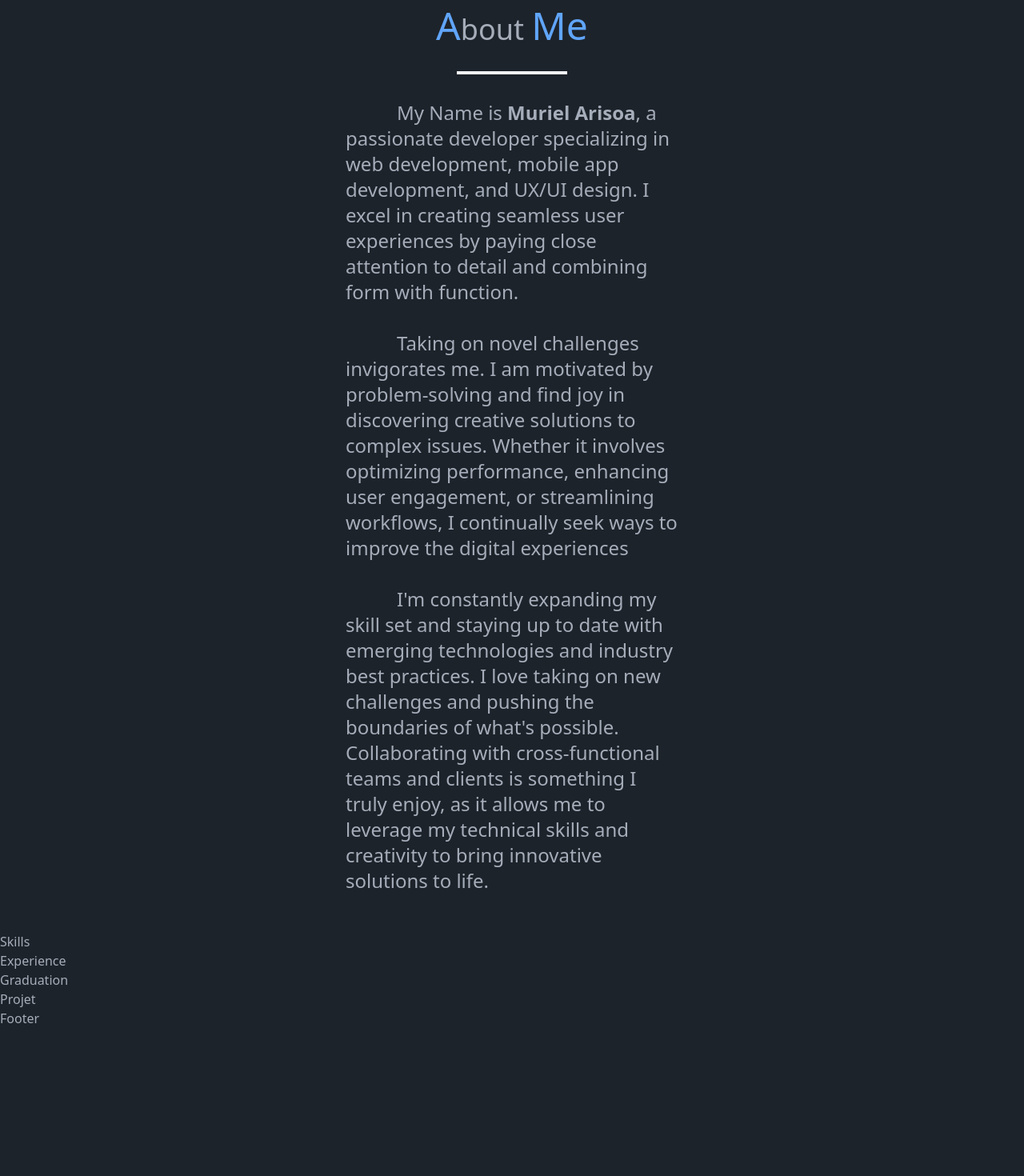
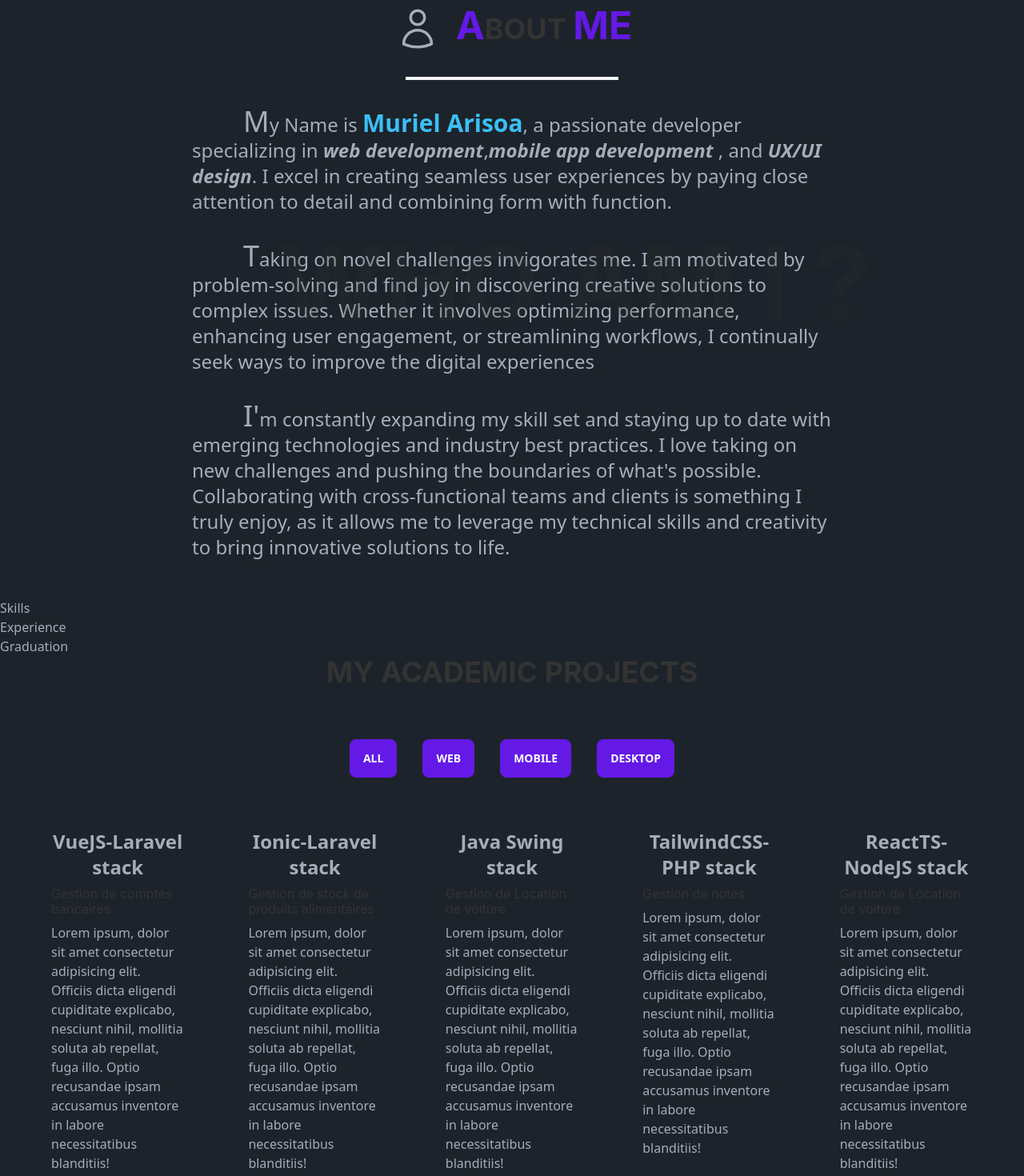
Before and after one commit to thony32/react-wcc-s3, a React (Vite) app: page / in a window 1280 px wide. Shown: the part 840-2310 px from the top of the page at 80% size. Before the commit the page ends 2125 px from the top, so only its background shows below. Built offline with nearby package versions, Linux system fonts and the light colour scheme.

Commit message:
card done

```diff
--- a/index.html
+++ b/index.html
@@ -10,6 +10,14 @@
     href="https://fonts.googleapis.com/css2?family=Poppins:wght@400;600;800&display=swap"
     rel="stylesheet"
   />
+  <link
+    rel="stylesheet"
+    href="https://cdn.jsdelivr.net/npm/uikit@3.16.22/dist/css/uikit.min.css"
+  />
+
+  <!-- UIkit JS -->
+  <script src="https://cdn.jsdelivr.net/npm/uikit@3.16.22/dist/js/uikit.min.js"></script>
+  <script src="https://cdn.jsdelivr.net/npm/uikit@3.16.22/dist/js/uikit-icons.min.js"></script>
   <body>
     <div id="root"></div>
     <script type="module" src="/src/main.tsx"></script>
--- a/package.json
+++ b/package.json
@@ -15,7 +15,8 @@
     "react": "^18.2.0",
     "react-dom": "^18.2.0",
     "react-router-dom": "^6.14.1",
-    "three": "^0.154.0"
+    "three": "^0.154.0",
+    "uikit": "^3.16.22"
   },
   "devDependencies": {
     "@types/react": "^18.2.14",
--- a/src/contents/About.tsx
+++ b/src/contents/About.tsx
@@ -1,22 +1,60 @@
 export default function About() {
   return (
-    <div className="flex flex-col items-center gap-8  mx-96 p-12 rounded-xl">
-      <h1 className="text-4xl first-letter:text-5xl first-letter:text-blue-400">About <span className="text-5xl text-blue-400">Me</span></h1>
-      <div className="border-2 border-gray-100 w-1/3"></div>
+    <div className="relative h-full  lg:mx-48 2xl:mx-96 rounded-xl  ">
+      <div className="opacity-20 absolute  w-full h-full flex justify-end items-center"><h1 className="text-9xl font-bold">WHO AM I ?</h1></div>
+      <div className="z-10 object-cover  flex flex-col items-center gap-8 p-6 lg:p-12 ">
+        <div className="flex gap-4">
+          <svg
+            xmlns="http://www.w3.org/2000/svg"
+            fill="none"
+            viewBox="0 0 24 24"
+            strokeWidth={1.5}
+            stroke="currentColor"
+            className="w-16 h-14"
+          >
+            <path
+              strokeLinecap="round"
+              strokeLinejoin="round"
+              d="M15.75 6a3.75 3.75 0 11-7.5 0 3.75 3.75 0 017.5 0zM4.501 20.118a7.5 7.5 0 0114.998 0A17.933 17.933 0 0112 21.75c-2.676 0-5.216-.584-7.499-1.632z"
+            />
+          </svg>
+
+          <h1 className="font-bold text-4xl text-center first-letter:text-5xl first-letter:text-primary uppercase">
+            About <span className="text-5xl text-primary">Me</span>
+          </h1>
+        </div>
+        <div className="border-2 border-gray-100 w-2/3 lg:w-1/3"></div>
         <div>
-        <p className="text-2xl indent-16">
-          My Name is <span className="font-bold">Muriel Arisoa</span>, a passionate developer specializing in web development, mobile app development, and UX/UI design. I excel in creating seamless user experiences by paying close attention to detail and combining form with function.
+          <p className="text-2xl indent-4 lg:indent-16 first-letter:text-4xl">
+            My Name is{" "}
+            <span className="font-bold text-3xl text-info">Muriel Arisoa</span>,
+            a passionate developer specializing in{" "}
+            <span className="italic font-semibold">web development</span>,
+            <span className="italic font-semibold">mobile app development</span>{" "}
+            , and <span className="italic font-semibold">UX/UI design</span>. I
+            excel in creating seamless user experiences by paying close
+            attention to detail and combining form with function.
           </p>
         </div>
         <div>
-        <p className="text-2xl indent-16">
-          Taking on novel challenges invigorates me. I am motivated by problem-solving and find joy in discovering creative solutions to complex issues. Whether it involves optimizing performance, enhancing user engagement, or streamlining workflows, I continually seek ways to improve the digital experiences
+          <p className="text-2xl indent-4 lg:indent-16 first-letter:text-4xl">
+            Taking on novel challenges invigorates me. I am motivated by
+            problem-solving and find joy in discovering creative solutions to
+            complex issues. Whether it involves optimizing performance,
+            enhancing user engagement, or streamlining workflows, I continually
+            seek ways to improve the digital experiences
           </p>
         </div>
         <div>
-        <p className="text-2xl indent-16">
-         I'm constantly expanding my skill set and staying up to date with emerging technologies and industry best practices. I love taking on new challenges and pushing the boundaries of what's possible. Collaborating with cross-functional teams and clients is something I truly enjoy, as it allows me to leverage my technical skills and creativity to bring innovative solutions to life.
+          <p className="text-2xl indent-4 lg:indent-16 first-letter:text-4xl">
+            I'm constantly expanding my skill set and staying up to date with
+            emerging technologies and industry best practices. I love taking on
+            new challenges and pushing the boundaries of what's possible.
+            Collaborating with cross-functional teams and clients is something I
+            truly enjoy, as it allows me to leverage my technical skills and
+            creativity to bring innovative solutions to life.
           </p>
+        </div>
       </div>
     </div>
   );
--- a/src/contents/Project.tsx
+++ b/src/contents/Project.tsx
@@ -1,5 +1,124 @@
 export default function Project() {
-    return (
-        <div>Projet</div>
-    )
+  return (
+    <div className="flex flex-col gap-8 justify-center items-center">
+      <div>
+        <h1 className="text-4xl font-bold text-center uppercase">
+          My academic Projects
+        </h1>
+      </div>
+      <div
+        className="flex flex-col gap-8 items-center lg:p-8 2xl:p-32"
+        uk-filter="target: .js-filter"
+      >
+        <ul className="flex gap-8">
+          <li uk-filter-control>
+            <a className="btn btn-primary hover:no-underline" href="#">
+              All
+            </a>
+          </li>
+          <li uk-filter-control="[data-content='web']">
+            <a className="btn btn-primary hhover:no-underline" href="#">
+              Web
+            </a>
+          </li>
+          <li uk-filter-control="[data-content='mobile']">
+            <a className="btn btn-primary hover:no-underline" href="#">
+              Mobile
+            </a>
+          </li>
+          <li uk-filter-control="[data-content='desktop']">
+            <a className="btn btn-primary hover:no-underline" href="#">
+              Desktop
+            </a>
+          </li>
+        </ul>
+
+        <ul
+          className="js-filter flex flex-col lg:flex-row gap-4"
+          uk-grid
+        >
+          <li data-content="web">
+            <div className="card">
+              <div className="card-body ">
+                <div className="text-2xl font-semibold text-center">
+                  VueJS-Laravel stack
+                </div>
+                <h1>Gestion de comptes bancaires</h1>
+                <p>
+                  Lorem ipsum, dolor sit amet consectetur adipisicing elit.
+                  Officiis dicta eligendi cupiditate explicabo, nesciunt nihil,
+                  mollitia soluta ab repellat, fuga illo. Optio recusandae ipsam
+                  accusamus inventore in labore necessitatibus blanditiis!
+                </p>
+              </div>
+            </div>
+          </li>
+          <li data-content="mobile">
+            <div className="card">
+              <div className="card-body ">
+                <div className="text-2xl font-semibold text-center">
+                  Ionic-Laravel stack
+                </div>
+                <h1>Gestion de stock de produits alimentaires</h1>
+                <p>
+                  Lorem ipsum, dolor sit amet consectetur adipisicing elit.
+                  Officiis dicta eligendi cupiditate explicabo, nesciunt nihil,
+                  mollitia soluta ab repellat, fuga illo. Optio recusandae ipsam
+                  accusamus inventore in labore necessitatibus blanditiis!
+                </p>
+              </div>
+            </div>
+          </li>
+          <li data-content="desktop">
+            <div className="card">
+              <div className="card-body ">
+                <div className="text-2xl font-semibold text-center">
+                  Java Swing stack
+                </div>
+                <h1>Gestion de Location de voiture</h1>
+                <p>
+                  Lorem ipsum, dolor sit amet consectetur adipisicing elit.
+                  Officiis dicta eligendi cupiditate explicabo, nesciunt nihil,
+                  mollitia soluta ab repellat, fuga illo. Optio recusandae ipsam
+                  accusamus inventore in labore necessitatibus blanditiis!
+                </p>
+              </div>
+            </div>
+          </li>
+          <li data-content="web">
+            <div className="card">
+              <div className="card-body ">
+                <div className="text-2xl font-semibold text-center">
+                  TailwindCSS-PHP stack
+                </div>
+                <h1>Gestion de notes</h1>
+                <p>
+                  Lorem ipsum, dolor sit amet consectetur adipisicing elit.
+                  Officiis dicta eligendi cupiditate explicabo, nesciunt nihil,
+                  mollitia soluta ab repellat, fuga illo. Optio recusandae ipsam
+                  accusamus inventore in labore necessitatibus blanditiis!
+                </p>
+              </div>
+            </div>
+          </li>
+          <li data-content="web">
+            <div className="card">
+              <div className="card-body ">
+                <div className="text-2xl font-semibold text-center">
+                  ReactTS-NodeJS stack
+                </div>
+                <h1>Gestion de Location de voiture</h1>
+                <p>
+                  Lorem ipsum, dolor sit amet consectetur adipisicing elit.
+                  Officiis dicta eligendi cupiditate explicabo, nesciunt nihil,
+                  mollitia soluta ab repellat, fuga illo. Optio recusandae ipsam
+                  accusamus inventore in labore necessitatibus blanditiis!
+                </p>
+              </div>
+            </div>
+          </li>
+        </ul>
+      </div>
+    </div>
+  );
 }
```
Also changed, not shown: 1 other file (tests, documents, lock files or other folders). Lines whose indentation alone changed are shown as unchanged.
